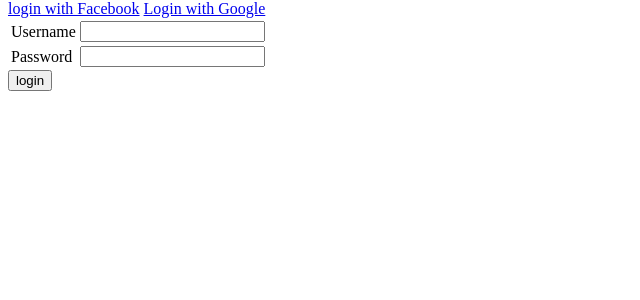
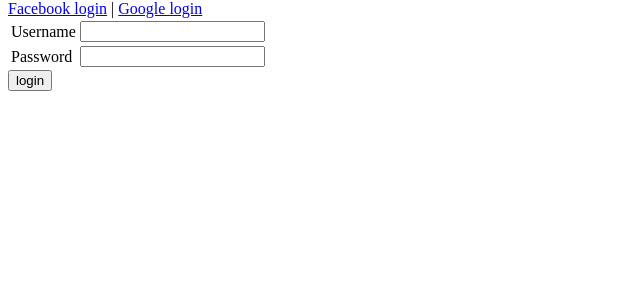
Before and after one commit to paolini/mathnotes, a Django app: template main/templates/registration/login.html in a window 1280 px wide. Shown: the part 26-326 px from the top of the page, without its empty margins (0-640 px from the left). Run offline with Django 3.2, Linux system fonts and the light colour scheme; the template is opened without the code that fills it: most values are stand-ins (such as "Sample title", 1, 10 or a date in 2020); form fields are guessed from the names that the template uses.

Commit message:
fix html

```diff
--- a/main/templates/base.html
+++ b/main/templates/base.html
@@ -14,9 +14,9 @@
    {% if user and not user.is_anonymous %}
    {{ user.get_full_name|default:user.username }}
    |
-   <a href="{% url 'auth:logout' %}?next={{ request.path }}">logout</a>
+   <a href="{% url 'auth:logout' %}">logout</a>
    {% else %}
-   <a href="{% url 'auth:login' %}?next={{ request.path }}">login</a>
+   <a href="{% url 'auth:login' %}">login</a>
    {% endif %}
 </div>
 
--- a/main/templates/registration/login.html
+++ b/main/templates/registration/login.html
@@ -15,8 +15,8 @@
     {% endif %}
 {% endif %}
 
-       <a href="{% url 'social:begin' 'facebook' %}?next={{ next }}">login with Facebook</a>
-       <a href="{% url 'social:begin' 'google-oauth2' %}?next={{ next }}">Login with Google</a>
+       <a href="{% url 'social:begin' 'facebook' %}?next={{ next }}">Facebook login</a> |
+       <a href="{% url 'social:begin' 'google-oauth2' %}?next={{ next }}">Google login</a>
 {% comment %}
        <a href="{% url 'social:begin' 'twitter' %}?next={{ next }}">Login with Twitter</a>
 {% endcomment %}
```
